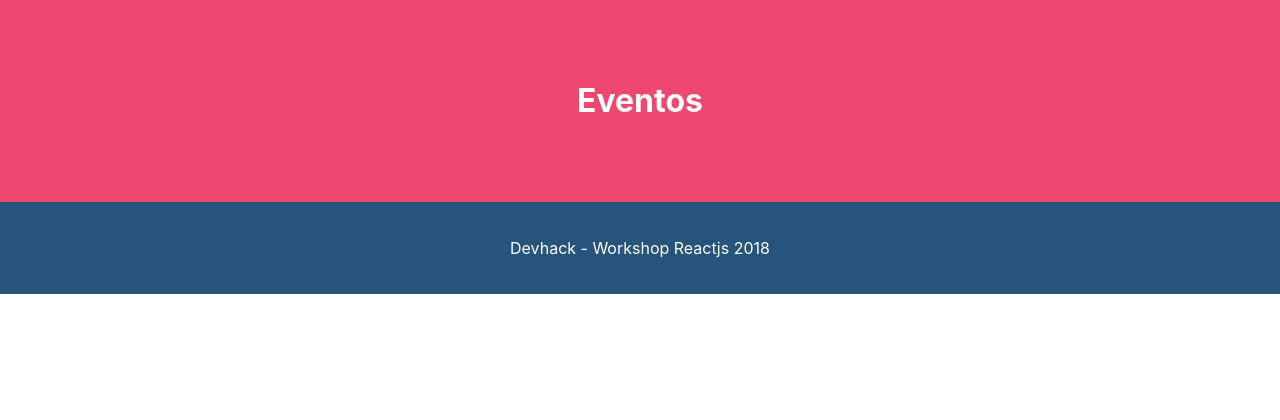
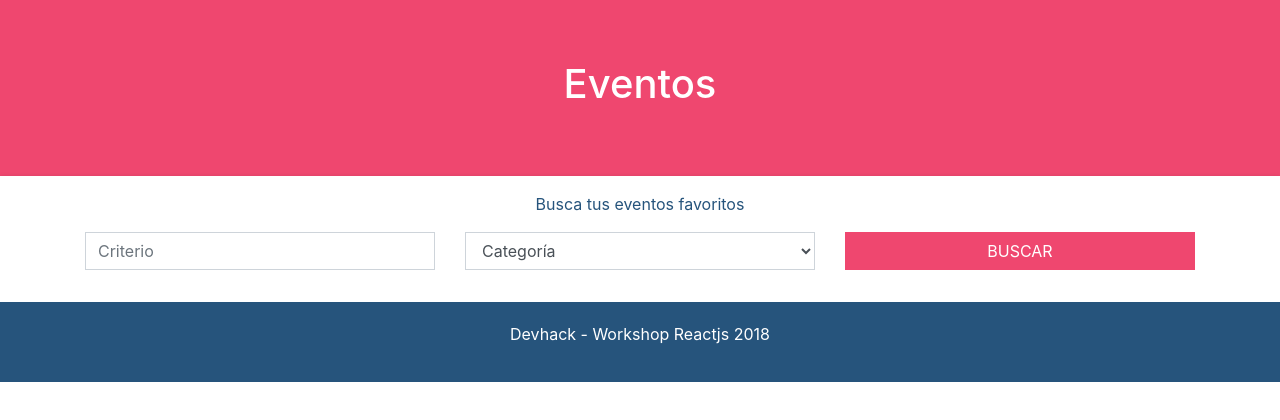
Before and after one commit to bacabange/eventbrite-react, a React (Create React App) app: page / in a window 1280 px wide. Shown: the top 420 px of the page. Built offline with nearby package versions, Linux system fonts and the light colour scheme.

Commit message:
Crear compoente Filterbar y usar proptypes

```diff
--- a/package.json
+++ b/package.json
@@ -3,10 +3,12 @@
   "version": "0.1.0",
   "private": true,
   "dependencies": {
+    "bootstrap": "^4.1.3",
     "node-sass": "^4.9.4",
     "react": "^16.6.0",
     "react-dom": "^16.6.0",
-    "react-scripts": "2.0.5"
+    "react-scripts": "2.0.5",
+    "reactstrap": "^6.5.0"
   },
   "scripts": {
     "start": "react-scripts start",
--- a/src/App.js
+++ b/src/App.js
@@ -3,12 +3,15 @@ import './App.css';
 // Components
 import Header from './components/Header/Header';
 import Footer from './components/Footer/Footer';
+import FilterBar from './components/FilterBar/FilterBar';
 
 class App extends Component {
   render() {
     return (
       <div className="App">
         <Header />
+
+        <FilterBar />
 
         <Footer />
       </div>
--- /dev/null
+++ b/src/components/FilterBar/FilterBar.js
@@ -0,0 +1,53 @@
+import React, { Component } from 'react';
+import styles from './FilterBar.module.scss';
+import { Container, Row, Col, Button, Form, FormGroup, Input } from 'reactstrap';
+import PropTypes from 'prop-types';
+
+class FilterBar extends Component {
+  onSearch = () => {
+    console.log('Buscar');
+  };
+
+  render() {
+    return (
+      <div className={styles.container}>
+        <p className={styles.title}>Busca tus eventos favoritos</p>
+        <Container>
+          <Form>
+            <Row>
+              <Col xs="4">
+                <FormGroup>
+                  <Input type="text" className="rounded-0" name="criteria" placeholder="Criterio" />
+                </FormGroup>
+              </Col>
+              <Col xs="4">
+                <FormGroup>
+                  <Input type="select" className="rounded-0" name="category" placeholder="Categoría">
+                    <option value={0}>Categoría</option>
+                    <option value={2}>Categoría 2</option>
+                  </Input>
+                </FormGroup>
+              </Col>
+              <Col xs="4">
+                <Button onClick={this.onSearch} className={styles.buttonSearch} block>
+                  BUSCAR
+                </Button>
+              </Col>
+            </Row>
+          </Form>
+        </Container>
+      </div>
+    );
+  }
+}
+
+FilterBar.propTypes = {
+  categories: PropTypes.array.isRequired,
+  onSearch: PropTypes.func,
+};
+
+FilterBar.defaultProps = {
+  categories: [],
+};
+
+export default FilterBar;
--- /dev/null
+++ b/src/components/FilterBar/FilterBar.module.scss
@@ -0,0 +1,24 @@
+@import '../../sass/shared.scss';
+
+.container {
+    background: $color-white;
+    padding: 1rem 0;
+    text-align: center;
+    box-shadow: 0 1px 5px 0 rgba(0, 0, 0, 0.14);
+}
+
+.title {
+    color: $color-blue-dark;
+    margin-bottom: 16px;
+}
+
+.buttonSearch {
+    background: $primary-color;
+    border-color: $primary-color;
+    border-radius: 0;
+
+    &:hover {
+        background: $primary-color;
+        border-color: $primary-color;
+    }
+}
--- a/src/index.js
+++ b/src/index.js
@@ -1,5 +1,6 @@
 import React from 'react';
 import ReactDOM from 'react-dom';
+import 'bootstrap/dist/css/bootstrap.min.css';
 import './index.css';
 import App from './App';
 import * as serviceWorker from './serviceWorker';
```
Also changed, not shown: 1 other file (tests, documents, lock files or other folders).
